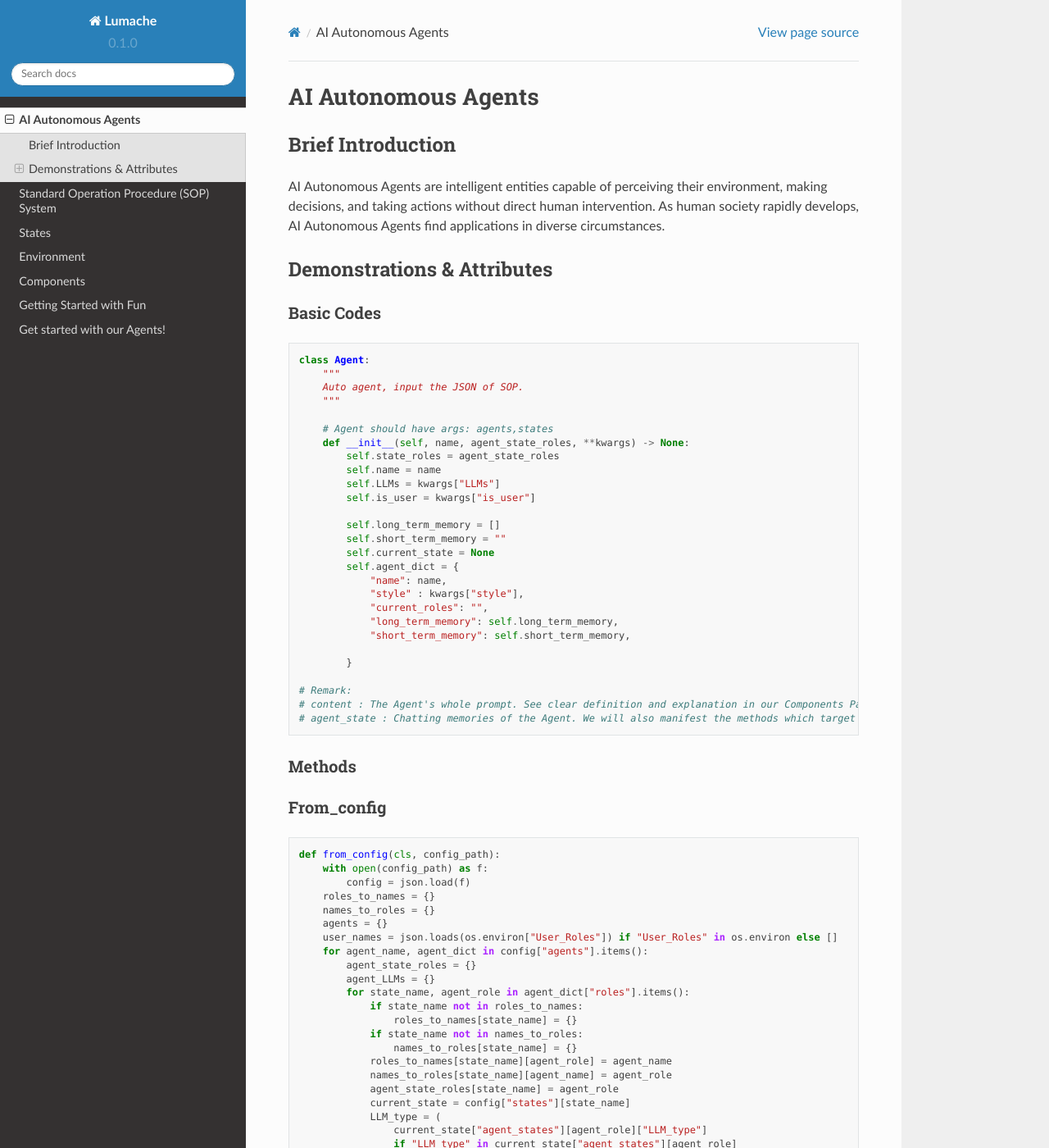
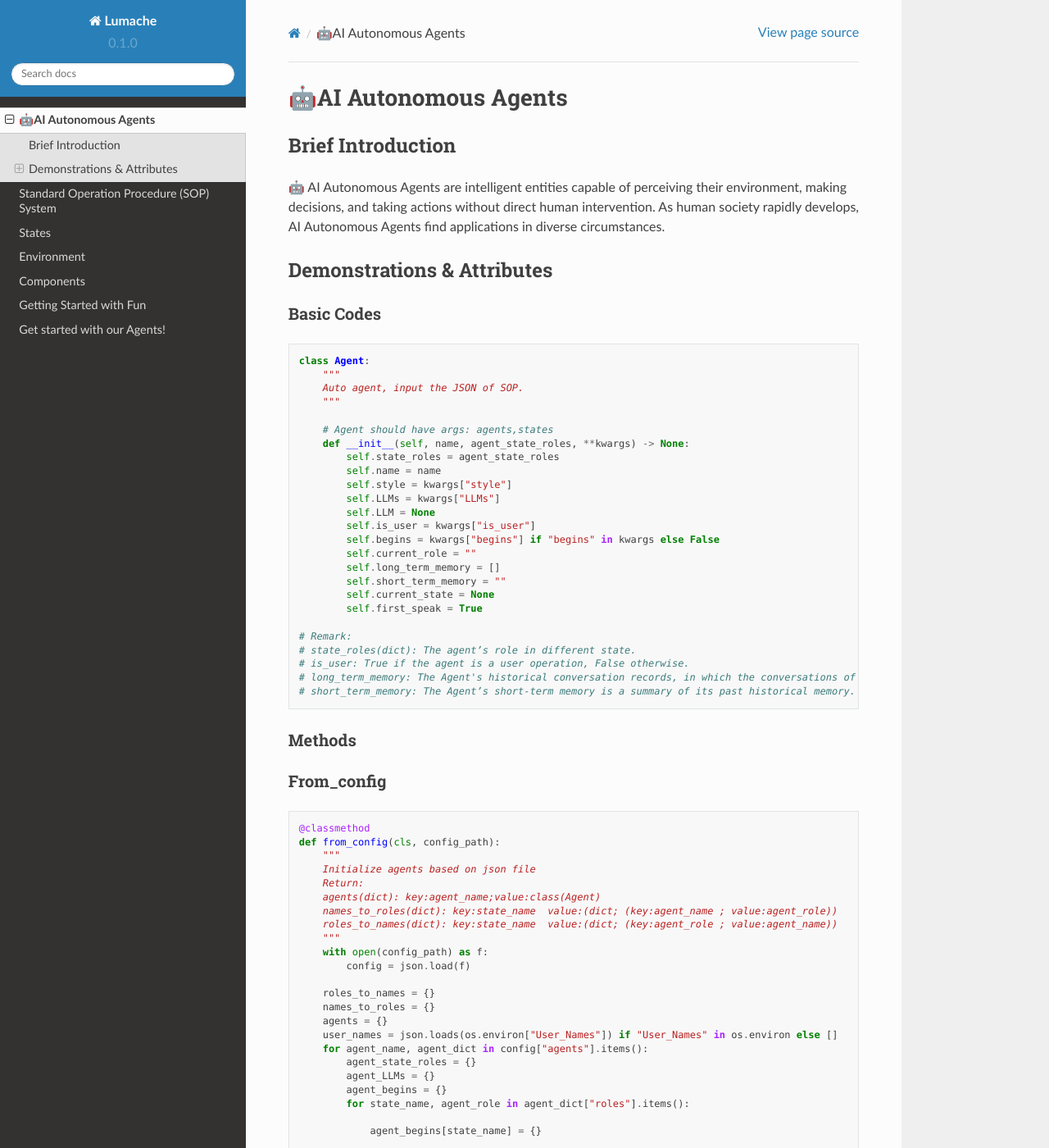
Before and after one commit to StephenQSstarThomas/Agents-Documentation-trial-1, a Sphinx documentation site: the page built from docs/source/agent.rst, in a window 1280 px wide and 1400 px high. Shown: the whole window at 82% size. Built offline with Sphinx 7.4.7 and the Read the Docs theme 2.0.0, drawn with Linux system fonts in a browser that asks for light colours; some of the changed text lies outside the part shown.

Commit message:
Update agent.rst

```diff
--- a/docs/source/agent.rst
+++ b/docs/source/agent.rst
@@ -1,10 +1,10 @@
-AI Autonomous Agents
+🤖AI Autonomous Agents
 =====================
 
 Brief Introduction
 ------------------
 
-AI Autonomous Agents are intelligent entities capable of perceiving their environment, making decisions, and taking actions without direct human intervention. As human society rapidly develops, AI Autonomous Agents find applications in diverse circumstances.
+🤖 AI Autonomous Agents are intelligent entities capable of perceiving their environment, making decisions, and taking actions without direct human intervention. As human society rapidly develops, AI Autonomous Agents find applications in diverse circumstances.
 
 Demonstrations & Attributes
 ---------------------------
@@ -23,24 +23,22 @@ Basic Codes
         def __init__(self, name, agent_state_roles, **kwargs) -> None:
             self.state_roles = agent_state_roles
             self.name = name
+            self.style = kwargs["style"]
             self.LLMs = kwargs["LLMs"]
+            self.LLM = None
             self.is_user = kwargs["is_user"]
-
+            self.begins = kwargs["begins"] if "begins" in kwargs else False
+            self.current_role = ""
             self.long_term_memory = []
             self.short_term_memory = ""
             self.current_state = None
-            self.agent_dict = {
-                "name": name,
-                "style" : kwargs["style"],
-                "current_roles": "",
-                "long_term_memory": self.long_term_memory,
-                "short_term_memory": self.short_term_memory,
-
-            }
+            self.first_speak = True
 
     # Remark:
-    # content : The Agent's whole prompt. See clear definition and explanation in our Components Part!
-    # agent_state : Chatting memories of the Agent. We will also manifest the methods which target the chatting history in our SOP System Part. All of the attached attributes, such as roles, names, etc will be thoroughly explained in the SOP part.
+    # state_roles(dict): The agent’s role in different state.
+    # is_user: True if the agent is a user operation, False otherwise.
+    # long_term_memory: The Agent's historical conversation records, in which the conversations of other agents are informed in the form of historical records.
+    # short_term_memory: The Agent’s short-term memory is a summary of its past historical memory.
 
 Methods
 ~~~~~~~
@@ -50,17 +48,30 @@ From_config
 
 .. code:: python
 
+    @classmethod
     def from_config(cls, config_path):
+        """
+        Initialize agents based on json file
+        Return:
+        agents(dict): key:agent_name;value:class(Agent)
+        names_to_roles(dict): key:state_name  value:(dict; (key:agent_name ; value:agent_role))
+        roles_to_names(dict): key:state_name  value:(dict; (key:agent_role ; value:agent_name))
+        """
         with open(config_path) as f:
             config = json.load(f)
+
         roles_to_names = {}
         names_to_roles = {}
         agents = {}
-        user_names = json.loads(os.environ["User_Roles"]) if "User_Roles" in os.environ else []
+        user_names = json.loads(os.environ["User_Names"]) if "User_Names" in os.environ else []
         for agent_name, agent_dict in config["agents"].items():
             agent_state_roles = {}
             agent_LLMs = {}
+            agent_begins = {}
             for state_name, agent_role in agent_dict["roles"].items():
+
+                agent_begins[state_name] = {}
+
                 if state_name not in roles_to_names:
                     roles_to_names[state_name] = {}
                 if state_name not in names_to_roles:
@@ -69,6 +80,11 @@ From_config
                 names_to_roles[state_name][agent_name] = agent_role
                 agent_state_roles[state_name] = agent_role
                 current_state = config["states"][state_name]
+
+                current_state_begin_role = current_state["begin_role"] if "begin_role" in current_state else current_state["roles"][0]
+                agent_begins[state_name]["is_begin"] = current_state_begin_role==agent_role if "begin_role" in current_state else False
+                agent_begins[state_name]["begin_query"] = current_state["begin_query"] if "begin_query" in current_state else " "
+
                 LLM_type = (
                     current_state["agent_states"][agent_role]["LLM_type"]
                     if "LLM_type" in current_state["agent_states"][agent_role]
@@ -86,8 +102,10 @@ From_config
                 agent_state_roles,
                 LLMs=agent_LLMs,
                 is_user=agent_name in user_names,
-                style=agent_dict["style"]
+                style=agent_dict["style"],
+                begins=agent_begins
             )
+        assert len(config["agents"].keys()) != 2 or (roles_to_names[config["root"]][config["states"][config["root"]]["begin_role"]] not in user_names and "begin_query" in config["states"][config["root"]]), "In a single-agent scenario, there must be an opening statement and it must be the agent"
         return agents, roles_to_names, names_to_roles
 
     # Remark:
@@ -104,19 +122,14 @@ Act
         """
         current_state = self.current_state
         system_prompt, last_prompt, res_dict = self.compile()
-        chat_history = self.agent_dict["long_term_memory"]
+        chat_history = self.long_term_memory
 
         current_LLM = self.LLMs[current_state.name]
 
         response = current_LLM.get_response(
             chat_history, system_prompt, last_prompt, stream=True
         )
-        return {
-            "response": response,
-            "res_dict": res_dict,
-            "role": self.state_roles[current_state.name],
-            "name": self.name,
-        }
+        return response, res_dict
 
     # Remark:
     # The act method generates and outputs the response of the Agent. Detailed explanations on particular attributes will be shown afterwards.
@@ -126,28 +139,44 @@ Step
 
 .. code:: python
 
-    def step(self, current_state, environment):
+    def step(self, current_state, environment, input):
         """
         return actions by current state and environment
         """
         current_state.chat_nums += 1
+        state_begin = current_state.is_begin
+        agent_begin = self.begins[current_state.name]["is_begin"]
+        self.begins[current_state.name]["is_begin"] = False
+        current_state.is_begin = False
+
         self.current_state = current_state
+        # 先根据当前环境更新信息
+        # First update the information according to the current environment
 
-        # First update the information according to the current environment
-        self.observe(environment)
+        response = " "
+        res_dict = {}
+
         if self.is_user:
-            response = input(f"{self.name}:")
-            response = f"{self.name}:{response}"
-            return {
-                "response": response,
-                "is_user": True,
-                "role": self.state_roles[current_state.name],
-                "name": self.name,
-            }
+            response = f"{self.name}:{input}"
         else:
-            current_history = self.observe(environment)
-            self.agent_dict["long_term_memory"].append(current_history)
-            return self.act()
+            if len(environment.shared_memory["long_term_memory"]) > 0:
+                current_history = self.observe(environment)
+                self.long_term_memory.append(current_history)
+            if agent_begin:
+                response = (char for char in self.begins[current_state.name]["begin_query"])
+            else:
+                response, res_dict = self.act()
+
+        action_dict = {
+            "response": response,
+            "res_dict": res_dict,
+            "role": self.state_roles[current_state.name],
+            "name": self.name,
+            "state_begin": state_begin,
+            "agent_begin": agent_begin,
+            "is_user": self.is_user
+        }
+        return Action(**action_dict)
 
     # Remark:
     # Closely related to the act method, the step method updates the current circumstance and then returns the response of an Agent. Detailed explanations on particular attributes will be shown afterwards.
@@ -160,11 +189,15 @@ Compile
     def compile(self):
         """
         get prompt from state depend on your role
+        Return:
+        system_prompt: system_prompt for agent's LLM
+        last_prompt: last_prompt for agent's LLM
+        res_dict(dict): Other return from tool component. For example: search engine results
         """
         current_state = self.current_state
-        self.agent_dict["current_roles"] = self.state_roles[current_state.name]
+        self.current_roles = self.state_roles[current_state.name]
         current_state_name = current_state.name
-        self.agent_dict["LLM"] = self.LLMs[current_state_name]
+        self.LLM = self.LLMs[current_state_name]
         components = current_state.components[self.state_roles[current_state_name]]
 
         system_prompt = self.current_state.environment_prompt
@@ -173,113 +206,76 @@ Compile
         res_dict = {}
         for component in components.values():
             if isinstance(component, (OutputComponent, LastComponent)):
-                last_prompt = last_prompt + "\n" + component.get_prompt(self.agent_dict)
+                last_prompt = last_prompt + "\n" + component.get_prompt(self)
             elif isinstance(component, PromptComponent):
                 system_prompt = (
-                    system_prompt + "\n" + component.get_prompt(self.agent_dict)
+                    system_prompt + "\n" + component.get_prompt(self)
                 )
             elif isinstance(component, ToolComponent):
-                response = component.func(self.agent_dict)
+                response = component.func(self)
                 if "prompt" in response and response["prompt"]:
                     last_prompt = last_prompt + "\n" + response["prompt"]
-                self.agent_dict.update(response)
                 res_dict.update(response)
+
+        name = self.name
+        last_prompt = eval(Agent_last_prompt)
         return system_prompt, last_prompt, res_dict
 
     # Remark:
-    # The Compile method reaches for the current role, and returns the action of a certain agent state.
+    # The Compile method reaches for the current role and returns the action of a certain agent state.
 
 Observe
 ~~~~~~~
 
 .. code:: python
 
-    def observe(self, environment):
+    def observe(self):
         """
-        get new memory from environment
+        Update one's own memory according to the current environment, including: updating short-term memory; updating long-term memory
         """
+        return self.environment._observe(self)
+
+    # Remark:
+    # The Observe method is the core method of an agent. It updates and reads the current environment, including the chatting history and the basic information, and returns particular actions for the agent.
+
+update_memory
+~~~~~~~~~~~~~
+
+.. code:: python
+
+    def update_memory(self, memory):
+        self.long_term_memory.append(
+            {"role": "assistant", "content": memory.content}
+        )
+
         MAX_CHAT_HISTORY = eval(os.environ["MAX_CHAT_HISTORY"])
-        current_state = self.current_state
-        current_role = self.state_roles[current_state.name]
-        current_component_dict = current_state.components[current_role]
+        environment = self.environment
+        current_chat_history_idx = environment.current_chat_history_idx if environment.environment_type == "competive" else 0
 
-        if environment.environment_type == "compete":
-            current_long_term_memory = environment.shared_memory["long_term_memory"][environment.current_chat_history_idx:]
-            current_chat_embbedings = environment.shared_memory["chat_embeddings"][environment.current_chat_history_idx:]
-        else:
-            current_long_term_memory = environment.shared_memory["long_term_memory"]
-            current_chat_embbedings = environment.shared_memory["chat_embeddings"]
+        current_long_term_memory = environment.shared_memory["long_term_memory"][current_chat_history_idx:]
+        last_conversation_idx = environment._get_agent_last_conversation_idx(self, current_long_term_memory)
+        if len(current_long_term_memory) - last_conversation_idx >= MAX_CHAT_HISTORY:
+            current_state = self.current_state
+            current_role = self.state_roles[current_state.name]
+            current_component_dict = current_state.components[current_role]
 
-        # total memory observed
-        current_memory = "Here's what you need to know(Remember, this is just information, Try not to repeat what's inside):\n<information>\n"
+            # get chat history from new conversation
+            conversations = environment._get_agent_new_memory(self, current_long_term_memory)
 
-        # relevant_memory
-        relevant_memory = "The relevant chat history are as follows:\n<relevant_history>"
-        query = current_long_term_memory[-1]
-
-        key_history = get_key_history(
-            query,
-            current_long_term_memory[:-1],
-            current_chat_embbedings[:-1],
-        )
-        for history in key_history:
-            relevant_memory += (
-                f"{history.send_name}({history.send_role}):{history.content}\n"
-            )
-
-        relevant_memory += "<relevant_history>\n"
-        self.agent_dict["relevant_history"] = relevant_memory
-
-        # get new conversation
-        last_conversation_idx = -1
-        for i, history in enumerate(current_long_term_memory):
-            if history.send_name == self.name:
-                last_conversation_idx = i
-
-        if last_conversation_idx == -1:
-            new_conversation = current_long_term_memory
-        elif (
-            last_conversation_idx
-            == len(current_long_term_memory) - 1
-        ):
-            new_conversation = []
-        else:
-            new_conversation = current_long_term_memory[
-                last_conversation_idx + 1 :
-            ]
-
-        # get chat history from new conversation
-        conversations = Memory.get_chat_history(new_conversation)
-
-        if len(current_long_term_memory) % MAX_CHAT_HISTORY == 0:
             # get summary
             summary_prompt = (
                 current_state.summary_prompt[current_role]
                 if current_state.summary_prompt
-                else f"""your name is {self.name}, your role is {current_component_dict["style"].role}, your task is {current_component_dict["task"].task}.\n"""
+                else f"""your name is {self.name}, your role is{current_component_dict["style"].role},your task is {current_component_dict["task"].task}.\n"""
             )
-            summary_prompt += """Please summarize and extract the information you need based on past key information \n<information>\n {self.short_term_memory} and new chat_history as follows: <new chat>\n"""
-            summary_prompt += conversations + "</new chat>\n"
-            response = self.LLMs[current_state.name].get_response(None, summary_prompt)
-            summary = ""
-            for res in response:
-                summary += res
-            self.agent_dict["short_term_memory"] = summary
+            summary_prompt = eval(Agent_summary_system_prompt)
+            summary = self.LLMs[current_state.name].get_response(None, summary_prompt, stream=False)
             self.short_term_memory = summary
 
-            # memory = relevant_memory + summary + history + query
-        current_memory += (relevant_memory + \
-            f"The previous summary of chat history is as follows :<summary>\n{self.short_term_memory}\n</summary>.\
-            The new chat history is as follows:\n<new chat> {conversations}\n</new chat>\n\
-            </information>,\
-            You especially need to pay attention to the last query<query>\n{query.send_name}({query.send_role}):{query.content}\n</query>\n")
-
-        return {"role": "user", "content": current_memory}
-
     # Remark:
-    # The Observe method is the core method of an agent. It updates and reads the current environment, including the chatting history and the basic information, and returns particular actions for the agent.
+    # The update_memory method is responsible for updating its long-term memory and short-term memory according to the environment. Every time it is more than a certain number of rounds since the last speech of the agent, it will be summarized to obtain short-term memory.
 
 Examples
 ~~~~~~~~
 
-We provide various types of Agents in our QuickStart part. You can also train your OWN Agent in a customized style!
+🌐 We provide various types of Agents in our QuickStart part. You can also prepare your OWN Agent in a customized style! 🚀
```
